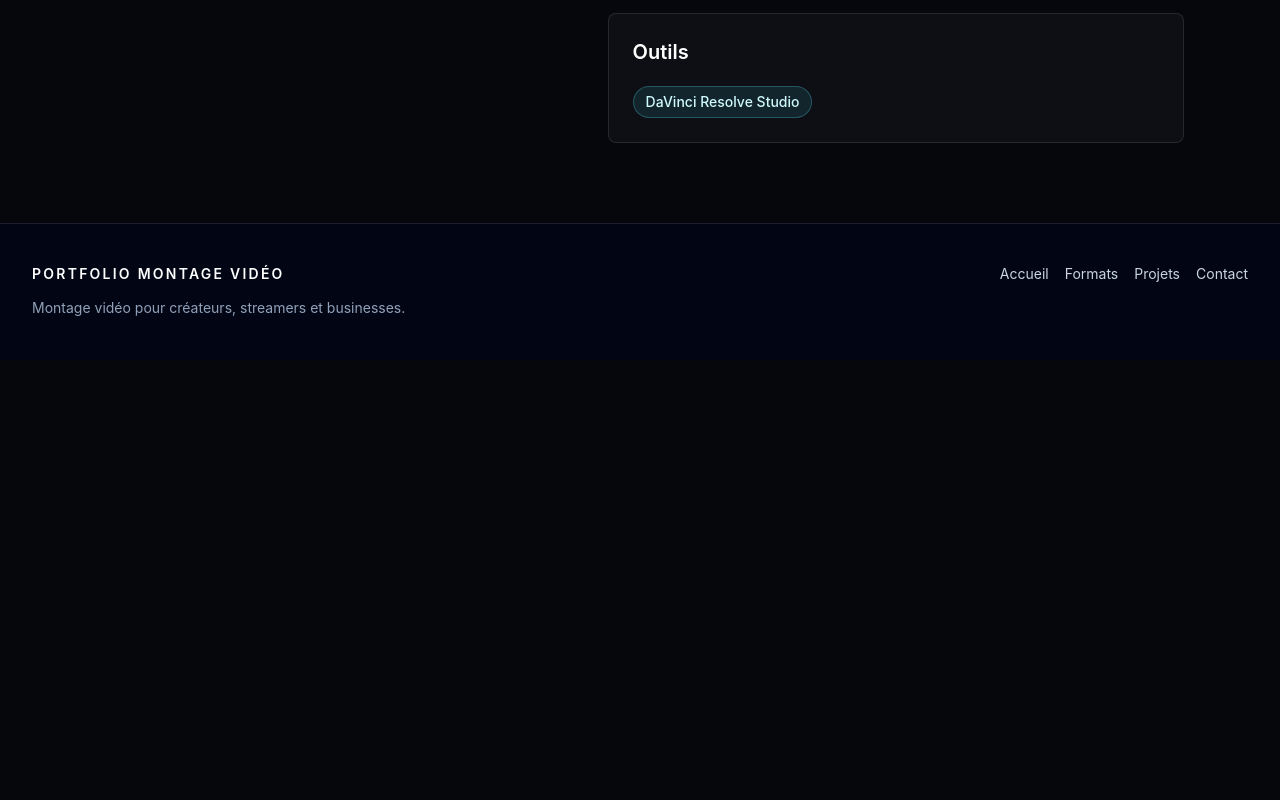
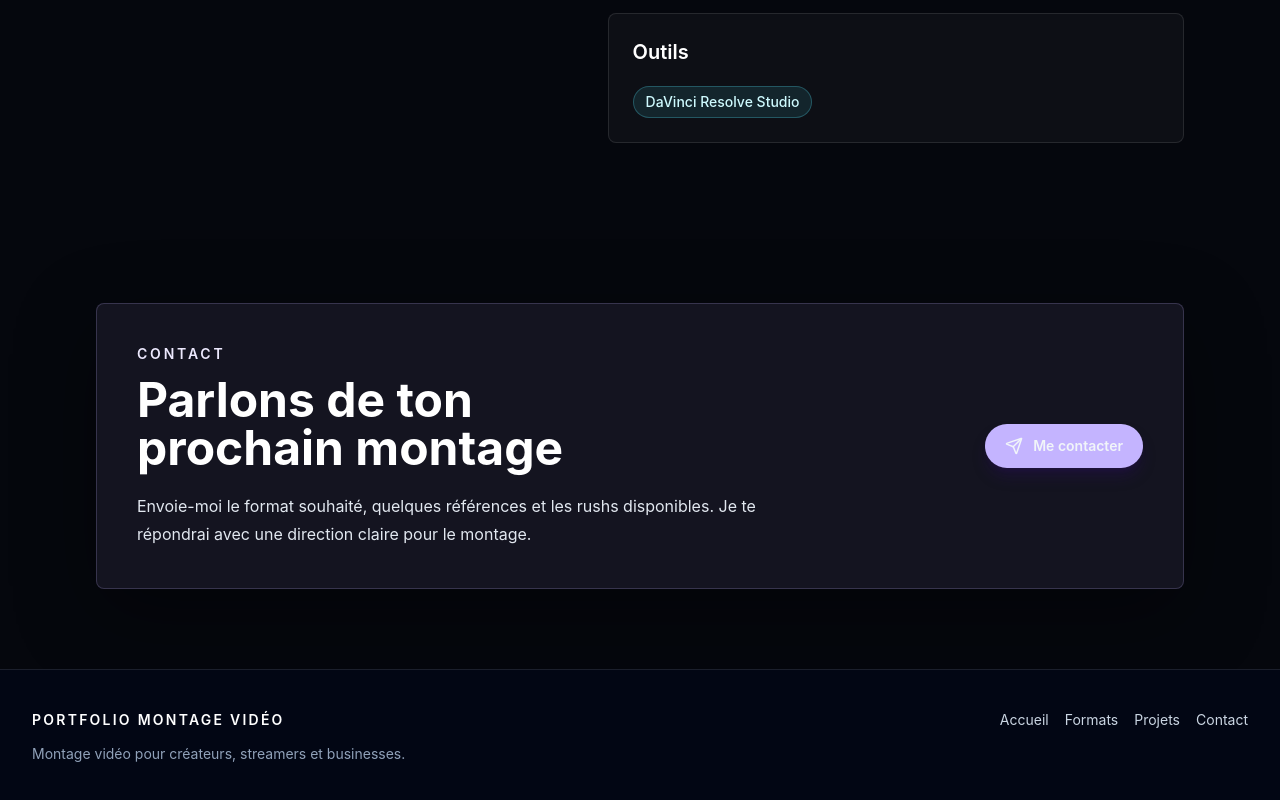
Before and after one commit to Palawizard/editing-portfolio, a SvelteKit app: page / in a window 1280 px wide. Shown: the part 4632-5432 px from the top of the page. Before the commit the page ends 4992 px from the top, so only its background shows below. Built offline with nearby package versions, Linux system fonts and the light colour scheme.

Commit message:
feat(home): add contact cta section

```diff
--- /dev/null
+++ b/src/lib/components/sections/ContactSection.svelte
@@ -0,0 +1,31 @@
+<script lang="ts">
+	import { Send } from '@lucide/svelte';
+	import Button from '$lib/components/ui/Button.svelte';
+	import Container from '$lib/components/ui/Container.svelte';
+	import { contactCopy } from '$lib/content/site';
+</script>
+
+<section class="py-14 md:py-20">
+	<Container>
+		<div
+			class="rounded-lg border border-violet-300/20 bg-violet-300/[0.08] p-6 shadow-[var(--shadow-premium)] md:p-10"
+		>
+			<div class="grid gap-8 lg:grid-cols-[1fr_auto] lg:items-center">
+				<div>
+					<p class="text-sm font-semibold uppercase tracking-[0.2em] text-violet-100">Contact</p>
+					<h2 class="mt-3 max-w-3xl text-3xl font-bold text-balance text-white md:text-5xl">
+						{contactCopy.title}
+					</h2>
+					<p class="mt-5 max-w-2xl text-base leading-7 text-slate-200">
+						{contactCopy.description}
+					</p>
+				</div>
+
+				<Button href="/contact" class="w-full sm:w-auto">
+					<Send size={18} aria-hidden="true" />
+					<span>{contactCopy.actionLabel}</span>
+				</Button>
+			</div>
+		</div>
+	</Container>
+</section>
--- a/src/routes/+page.svelte
+++ b/src/routes/+page.svelte
@@ -1,4 +1,5 @@
 <script lang="ts">
+	import ContactSection from '$lib/components/sections/ContactSection.svelte';
 	import FormatsSection from '$lib/components/sections/FormatsSection.svelte';
 	import HeroSection from '$lib/components/sections/HeroSection.svelte';
 	import ProcessSection from '$lib/components/sections/ProcessSection.svelte';
@@ -14,4 +15,5 @@
 	<ProjectsSection />
 	<ProcessSection />
 	<SkillsSection />
+	<ContactSection />
 </main>
```
